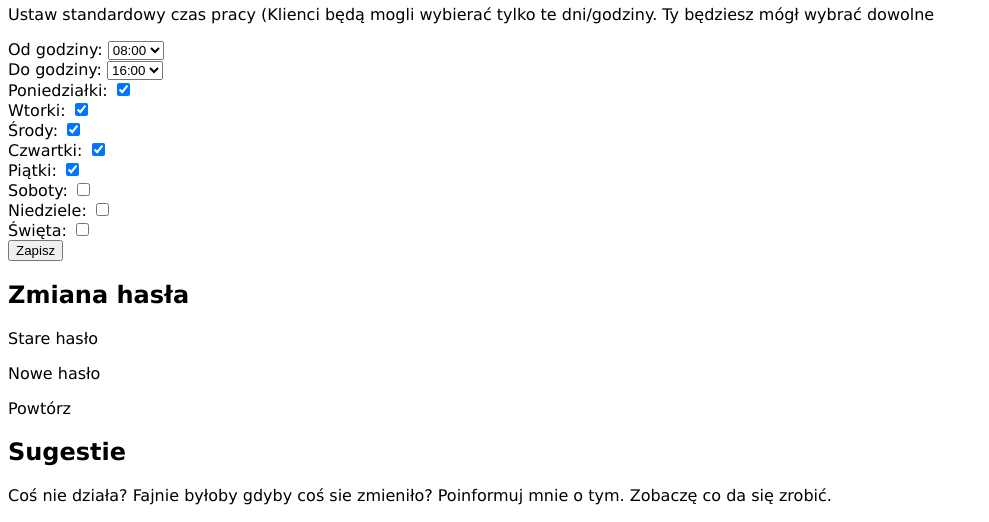
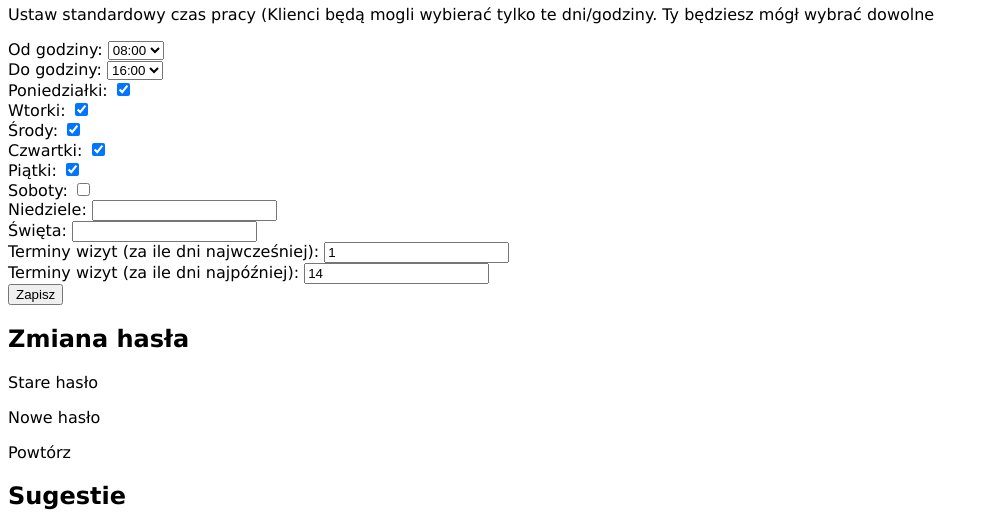
Before and after one commit to Buksa89/UmowWizyte, a Django app: page /ustawienia/ in a window 1280 px wide. Shown: the part 312-834 px from the top of the page, without its empty margins (0-989 px from the left). Run offline with Django 3.2, Linux system fonts and the light colour scheme; the visitor is signed in with stand-in values (Sample User, id 1); data comes from the database, SQL or seed files in the repository; data that the repository does not hold is empty.

Commit message:
Dodanie pol earliest_visit i latest_visit do modelu WorkTime oraz formularza

```diff
--- a/static/login.css
+++ b/static/login.css
@@ -5,7 +5,7 @@ font-family: Helvetica;
 }
 #container {
   margin: auto;
-  width: 400px;
+  max-width: 400px;
   padding: 10px;
    background-color:#333333;
    color:white;
--- a/zeszyt/forms.py
+++ b/zeszyt/forms.py
@@ -139,14 +139,13 @@ class ClientChooseVisitForm(forms.Form):
 
 class WorkTimeForm(forms.ModelForm):
 
-    # TODO: Wczytanie danych do formularza
-    # TODO: - zapis na TYM SAMYM miejscu
+    #TODO Walidacja liczb pól numerycznych
 
 
     class Meta:
         model = WorkTime
-        fields = ['start_time', 'end_time', 'monday', 'tuesday', 'wednesday',
-                  'thursday', 'friday', 'saturday', 'sunday', 'holidays']
+        fields = ['start_time', 'end_time', 'monday', 'tuesday', 'wednesday', 'thursday',
+                  'friday', 'saturday', 'sunday', 'holidays', 'earliest_visit', 'latest_visit']
         labels = {
             'start_time': 'Od godziny',
             'end_time': 'Do godziny',
@@ -157,7 +156,9 @@ class WorkTimeForm(forms.ModelForm):
             'friday': 'Piątki',
             'saturday': 'Soboty',
             'sunday': 'Niedziele',
-            'holidays': 'Święta'
+            'holidays': 'Święta',
+            'earliest_visit': 'Terminy wizyt (za ile dni najwcześniej)',
+            'latest_visit': 'Terminy wizyt (za ile dni najpóźniej)',
         }
         widgets = {
             'start_time': forms.Select(choices=time_choices(24)),
@@ -170,4 +171,6 @@ class WorkTimeForm(forms.ModelForm):
             'saturday': forms.CheckboxInput(),
             'sunday': forms.CheckboxInput(),
             'holidays': forms.CheckboxInput(),
+            'sunday': forms.NumberInput(),
+            'holidays': forms.NumberInput(),
             }
--- a/zeszyt/models.py
+++ b/zeszyt/models.py
@@ -71,10 +71,15 @@ class WorkTime(models.Model):
     saturday = models.BooleanField(default=False)
     sunday = models.BooleanField(default=False)
     holidays = models.BooleanField(default=False)
+    earliest_visit = models.PositiveIntegerField(default=1, null=False)
+    latest_visit = models.PositiveIntegerField(default=14, null=False)
 
     def clean(self):
+        # TODO: Błędy powinny móc pojawić się jednocześnie
         if self.start_time >= self.end_time:
-            raise ValidationError('Koniec pracy musi być później niż początek')
+            raise ValidationError('Popraw godziny pracy')
+        if self.earliest_visit >= self.latest_visit:
+            raise ValidationError('Popraw możliwość wyboru terminów')
 
     @receiver(post_save, sender=User)
     def create_profile(sender, instance, created, **kwargs):
--- a/zeszyt/static/login.css
+++ b/zeszyt/static/login.css
@@ -5,7 +5,7 @@ font-family: Helvetica;
 }
 #container {
   margin: auto;
-  width: 400px;
+  max-width: 400px;
   padding: 10px;
    background-color:#333333;
    color:white;
```
Also changed, not shown: zeszyt/migrations/0017_auto_20201118_1531.py (added).
